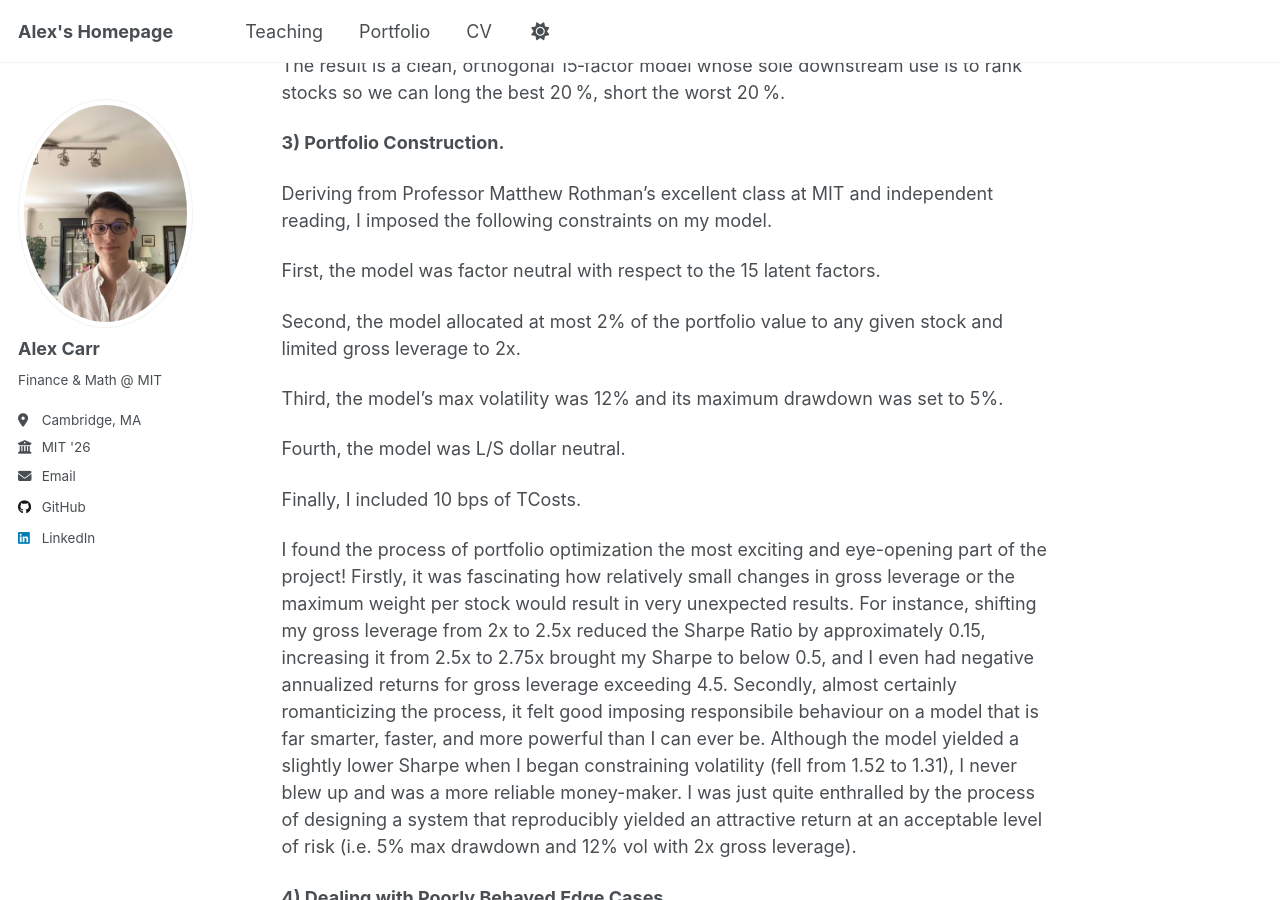
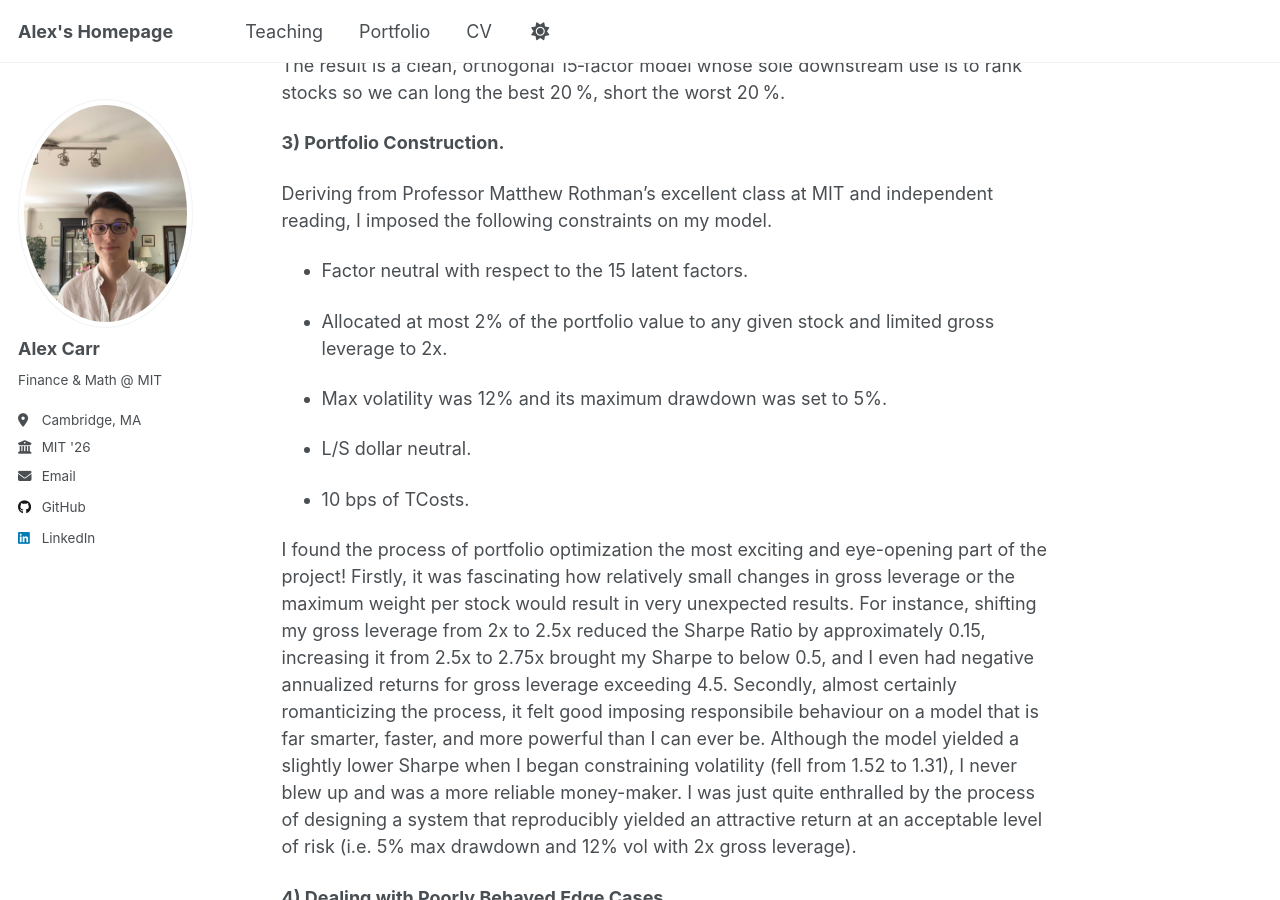
Before and after one commit to AlexandrCarr/AlexandrCarr.github.io, a Jekyll site: the page built from _portfolio/portfolio-1.md, in a window 1280 px wide and 900 px high, scrolled down 2128 px. Built offline with Jekyll 4.4.1, drawn with Linux system fonts in a browser that asks for light colours.

Commit message:
Update portfolio-1.md

```diff
--- a/_portfolio/portfolio-1.md
+++ b/_portfolio/portfolio-1.md
@@ -51,15 +51,15 @@ The result is a clean, orthogonal 15‑factor model whose sole downstream use is
 
 Deriving from Professor Matthew Rothman's excellent class at MIT and independent reading, I imposed the following constraints on my model.
 
-First, the model was factor neutral with respect to the 15 latent factors.
+- Factor neutral with respect to the 15 latent factors.
 
-Second, the model allocated at most 2% of the portfolio value to any given stock and limited gross leverage to 2x.
+- Allocated at most 2% of the portfolio value to any given stock and limited gross leverage to 2x.
 
-Third, the model's max volatility was 12% and its maximum drawdown was set to 5%.
+- Max volatility was 12% and its maximum drawdown was set to 5%.
 
-Fourth, the model was L/S dollar neutral.
+- L/S dollar neutral.
 
-Finally, I included 10 bps of TCosts.
+- 10 bps of TCosts.
 
 I found the process of portfolio optimization the most exciting and eye-opening part of the project! Firstly, it was fascinating how relatively small changes in gross leverage or the maximum weight per stock would result in very unexpected results. For instance, shifting my gross leverage from 2x to 2.5x reduced the Sharpe Ratio by approximately 0.15, increasing it from 2.5x to 2.75x brought my Sharpe to below 0.5, and I even had negative annualized returns for gross leverage exceeding 4.5. Secondly, almost certainly romanticizing the process, it felt good imposing responsibile behaviour on a model that is far smarter, faster, and more powerful than I can ever be. Although the model yielded a slightly lower Sharpe when I began constraining volatility (fell from 1.52 to 1.31), I never blew up and was a more reliable money-maker. I was just quite enthralled by the process of designing a system that reproducibly yielded an attractive return at an acceptable level of risk (i.e. 5% max drawdown and 12% vol with 2x gross leverage).
 
```
